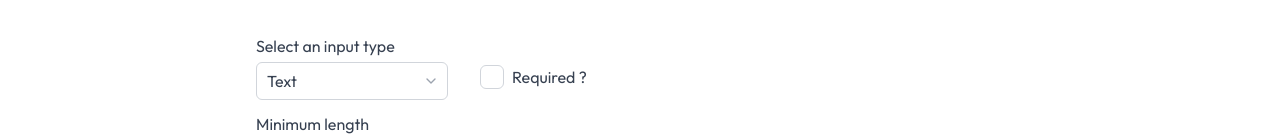
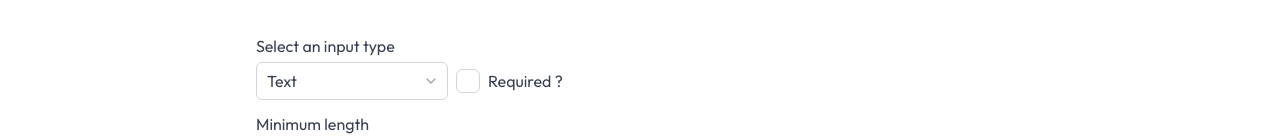
Before and after one commit to shirshendubhowmick/form-builder, a React (Vite) app: page / in a window 1280 px wide. Shown: the part 336-474 px from the top of the page. Built offline with nearby package versions, Linux system fonts and the light colour scheme.

Commit message:
feat: adjust spacing for input type and required checkbox for improved layout

```diff
--- a/src/views/Builder/components/Form/Form.tsx
+++ b/src/views/Builder/components/Form/Form.tsx
@@ -105,13 +105,13 @@ function Form(props: BuilderFormProps) {
           name="inputType"
           ariaLabel="Input type"
           onValueChange={setInputType}
-          className="mr-8"
+          className="mr-2"
           defaultValue={props.initialState?.inputType || INPUT_TYPES[0].value}
         />
         <Checkbox
           name="isRequired"
           label="Required ?"
-          className="mt-4"
+          className="mt-6"
           defaulChecked={props.initialState?.isRequired}
         />
       </div>
```
